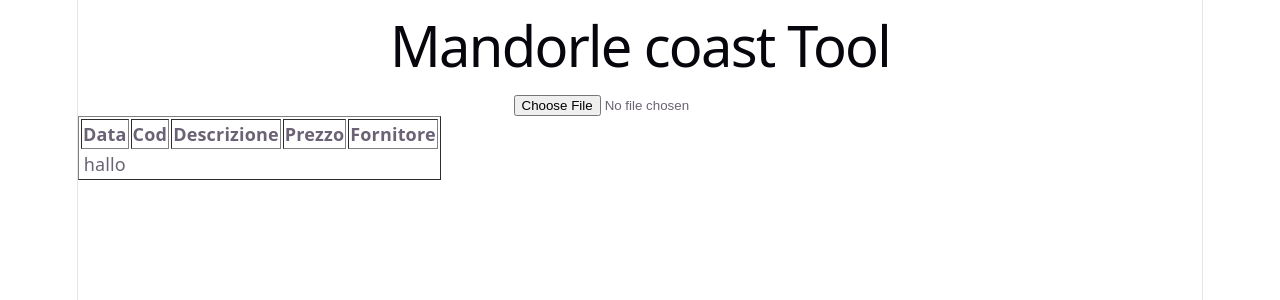
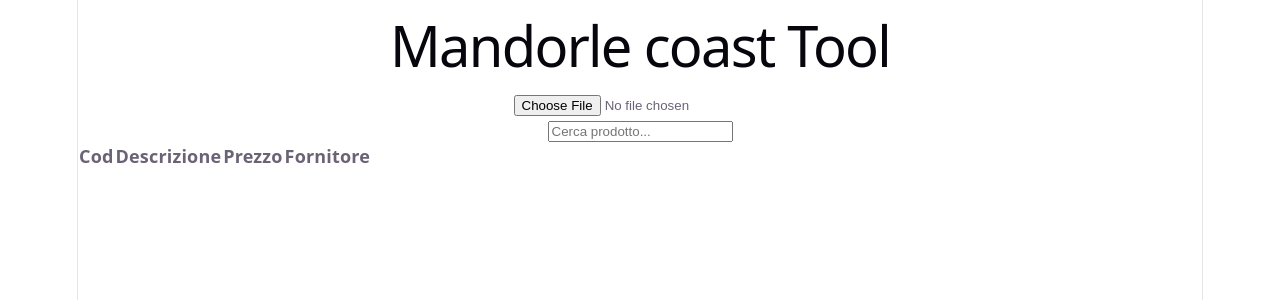
Before and after one commit to Al3za/materie-prime-app, a React (Vite) app: page / in a window 1280 px wide. Shown: the top 300 px of the page. Built offline with nearby package versions, Linux system fonts and the light colour scheme.

Commit message:
tanStack filtraggio colonne funzionante

```diff
--- a/src/components/MaterialsTable.tsx
+++ b/src/components/MaterialsTable.tsx
@@ -1,41 +1,94 @@
-import type { Material } from "../types/material"; // type perche usato solo in development
+import { useState } from "react";
 
+import {
+  flexRender,
+  getCoreRowModel,
+  getFilteredRowModel,
+  getSortedRowModel,
+  useReactTable,
+} from "@tanstack/react-table";
+
+import type { ColumnDef } from "@tanstack/react-table";
+
+import type { Material } from "../types/material";
+
+// PROPS
 interface MaterialsTableProps {
   materials: Material[];
 }
 
-function excelDateToJSDate(serial: number): Date {
-  const excelEpoch = new Date(1899, 11, 30);
-  return new Date(excelEpoch.getTime() + serial * 24 * 60 * 60 * 1000);
-}
+export default function MaterialsTable({ materials }: MaterialsTableProps) {
+  const columns: ColumnDef<Material>[] = [
+    {
+      accessorKey: "cod",
+      header: "Cod",
+    },
+    {
+      accessorKey: "descrizione",
+      header: "Descrizione",
+    },
+    {
+      accessorKey: "prezzoAcquisto",
+      header: "Prezzo",
+    },
+    {
+      accessorKey: "fornitore",
+      header: "Fornitore",
+    },
+  ];
 
-export default function MaterialsTable({ materials }: MaterialsTableProps) {
+  const [globalFilter, setGlobalFilter] = useState("");
+
+  const table = useReactTable({
+    data: materials,
+
+    columns,
+    state: {
+      globalFilter,
+    },
+
+    onGlobalFilterChange: setGlobalFilter,
+
+    getCoreRowModel: getCoreRowModel(),
+
+    getFilteredRowModel: getFilteredRowModel(),
+
+    getSortedRowModel: getSortedRowModel(),
+  });
+
   return (
-    <table border={1}>
+    <div>
+      <input
+        type="text"
+        placeholder="Cerca prodotto..."
+        value={globalFilter}
+        onChange={(e) => setGlobalFilter(e.target.value)}
+      />
       <thead>
-        <tr>
-          <th>Data</th>
-          <th>Cod</th>
-          <th>Descrizione</th>
-          <th>Prezzo</th>
-          <th>Fornitore</th>
-        </tr>
+        {table.getHeaderGroups().map((headerGroup) => (
+          <tr key={headerGroup.id}>
+            {headerGroup.headers.map((header) => (
+              <th key={header.id}>
+                {flexRender(
+                  header.column.columnDef.header,
+                  header.getContext(),
+                )}
+              </th>
+            ))}
+          </tr>
+        ))}
       </thead>
       <tbody>
-        {materials.map((material) => (
-          <tr key={material.cod}>
-            <td>
-              {" "}
-              {excelDateToJSDate(material.data).toLocaleDateString("it-IT")}
-            </td>
-            <td>{material.cod}</td>
-            <td>{material.descrizione}</td>
-            <td>{material.prezzoAcquisto}</td>
-            <td>{material.fornitore}</td>
+        {table.getRowModel().rows.map((row) => (
+          <tr key={row.id}>
+            {row.getVisibleCells().map((cell) => (
+              <td key={cell.id}>
+                {flexRender(cell.column.columnDef.cell, cell.getContext())}
+              </td>
+            ))}
           </tr>
         ))}
-      </tbody>{" "}
-      {"hallo"}
-    </table>
+      </tbody>
+    </div>
   );
 }
```
